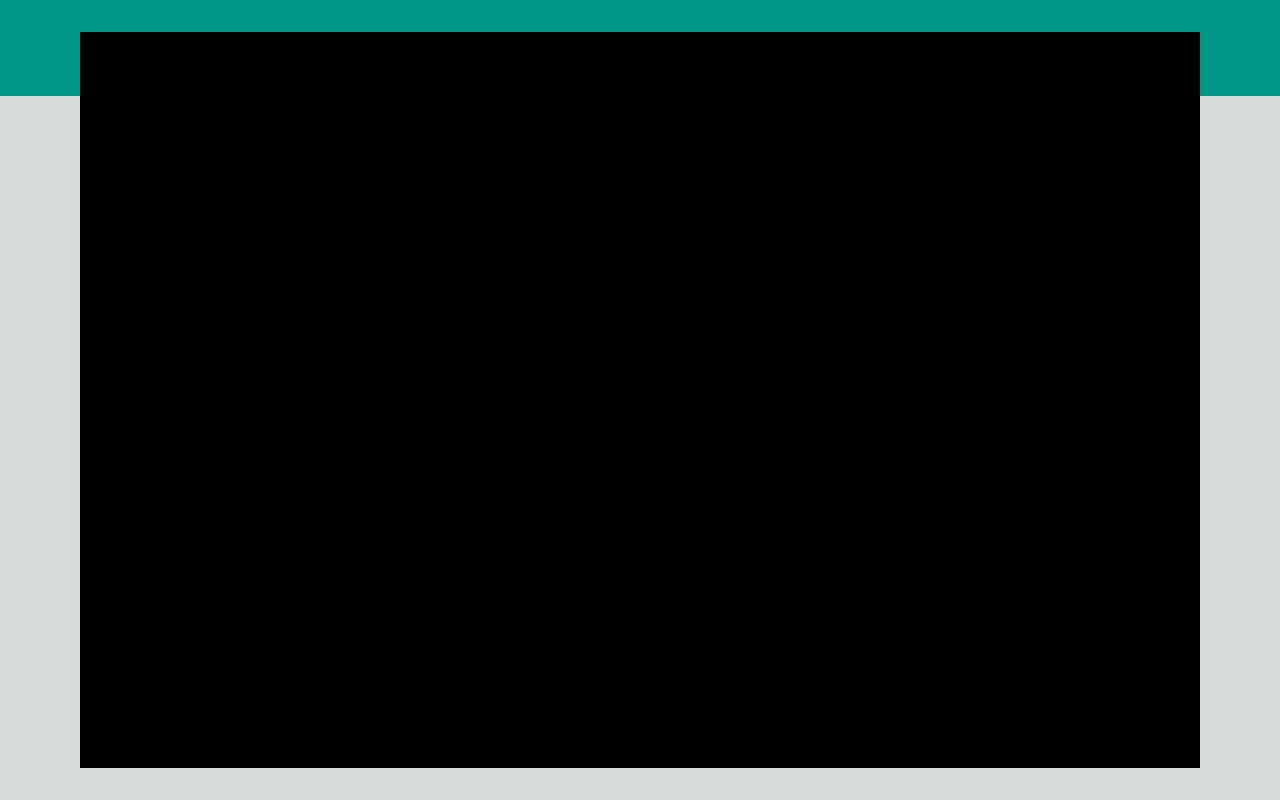
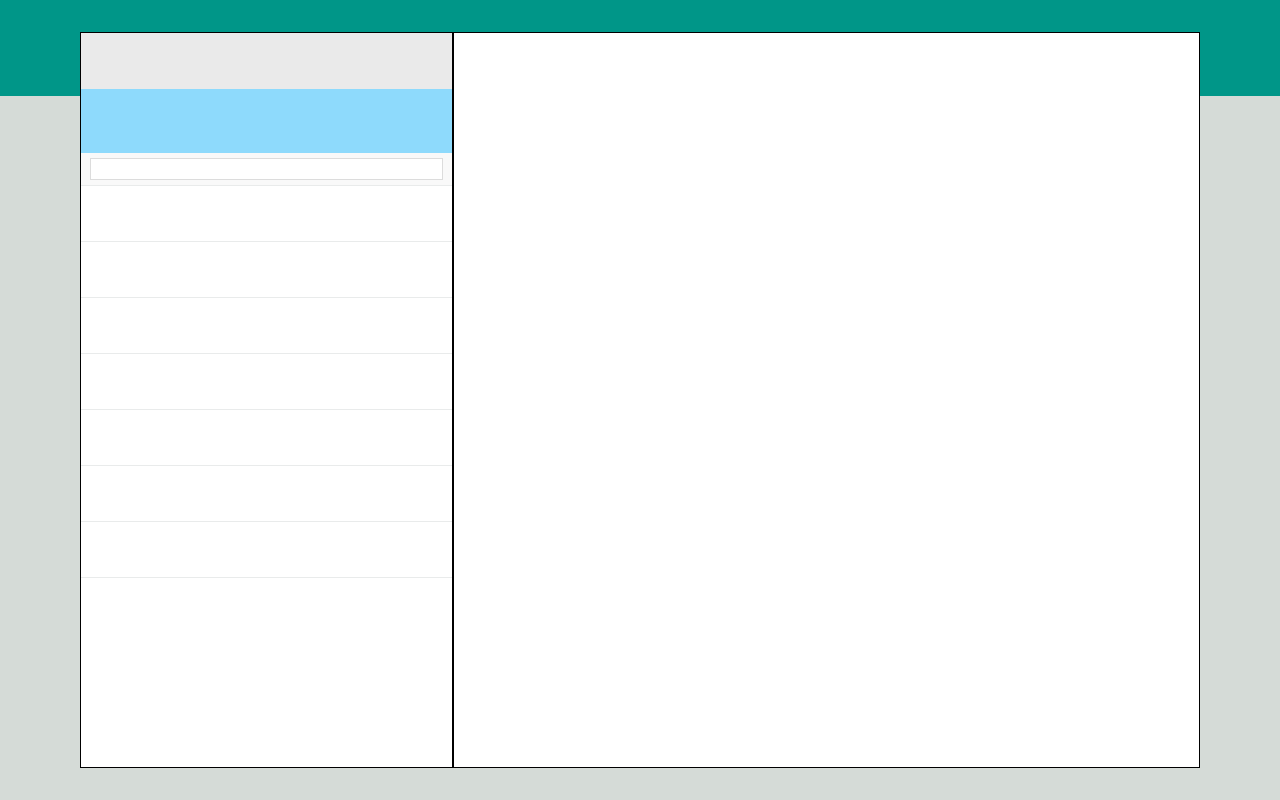
Before and after one commit to TommasoGalistu/vue-boolzapp, a plain HTML site: page index.html in a window 1280 px wide. Drawn offline with nearby package versions, Linux system fonts and the light colour scheme.

Commit message:
add: structure part left of window

```diff
--- a/css/style.css
+++ b/css/style.css
@@ -25,7 +25,53 @@
     transform: translate(-50%);
     margin: auto;
     height: calc(100vh - 2rem * 2);
-    width: 70rem;
-    background-color: black;
+    width: var(--larghezzaFInestra);
+    display: flex;
+    /* debug */
+    background-color: white;
 
 }
+
+.containerNav{
+    width: calc((var(--larghezzaFInestra) / 12) * 4);
+    height: 100%;
+    border: 1px solid black;
+}
+
+.containerChat{
+    width: calc((var(--larghezzaFInestra) / 12) * 8);
+    border: 1px solid black;
+}
+.person.pricipal{
+    background-color: #eaeaea;
+}
+.person{
+    height: 3.5rem;
+    width: 100%;
+    border-top: 1px solid #e9ebeb;
+}
+.notifiche{
+    height: 4rem;
+    width: 100%;
+    background-color: #8edafc;
+}
+
+.contInput{
+    background-color: #f9f9f9;
+    height: 2rem;
+    display: flex;
+    justify-content: center;
+    align-items: center;
+}
+
+.contInput input {
+    width: 95%;
+    height: 70%;
+    border: 1px solid rgb(220, 220, 220);
+}
+
+.containerAmici{
+    height: calc(100% - 9.5rem);
+    width: 100%;
+    background-color: white;
+}
--- a/css/variable.css
+++ b/css/variable.css
@@ -1,3 +1,3 @@
 :root{
-    --marginWindow: 2rem;
+    --larghezzaFInestra: 70rem;
 }
--- a/index.html
+++ b/index.html
@@ -22,7 +22,31 @@
     <main class="containerStyle">
         <div class="parteAlta">
             <div id="app" class="contPrincipale">
+                <!-- parte di sinistra con le chat da cliccare -->
+                <nav class="containerNav">
+                    <!-- avatar del proprietario -->
+                    <div class="person pricipal"></div>
+                    <!-- attiva e disattiva notifiche -->
+                    <div class="notifiche"></div>
+                    <!-- input di ricerca persone -->
+                    <div class="contInput">
+                        <input type="text">
+                    </div>
+                    <div class="containerAmici">
+                        <div class="person"></div>
+                        <div class="person"></div>
+                        <div class="person"></div>
+                        <div class="person"></div>
+                        <div class="person"></div>
+                        <div class="person"></div>
+                        <div class="person"></div>
+                        <div class="person"></div>
+                    </div>
+                </nav>
+                <!-- parte di destra con la chat aperta -->
+                <div class="containerChat">
 
+                </div>
             </div>
         </div>
         <div class="parteBassa"></div>
```
